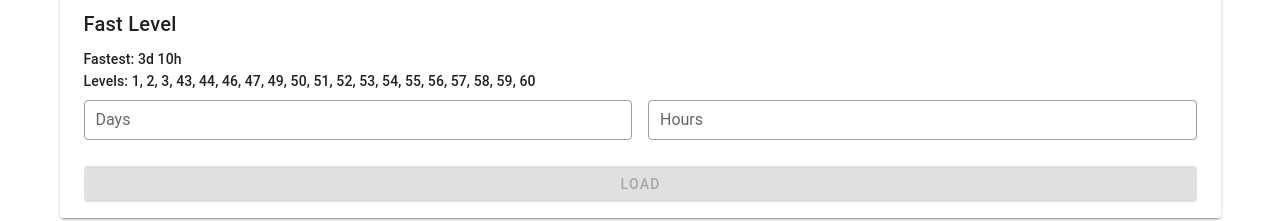
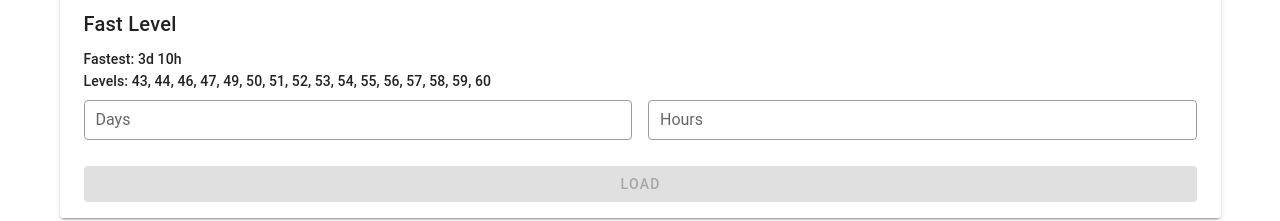
Before and after one commit to prabangkoro/wanikani-level-projection, a Vue app: page / in a window 1280 px wide. Shown: the part 358-579 px from the top of the page. Built offline with nearby package versions, Linux system fonts and the light colour scheme; a small style sheet from the web is missing.

Commit message:
revert 1 2 3

```diff
--- a/src/App.vue
+++ b/src/App.vue
@@ -180,7 +180,7 @@
 import Axios from 'axios'
 
 const MAX_LEVEL = 60
-const FAST_LEVEL = [1, 2, 3, 43, 44, 46, 47, 49, 50, 51, 52, 53, 54, 55, 56, 57, 58, 59, 60]
+const FAST_LEVEL = [43, 44, 46, 47, 49, 50, 51, 52, 53, 54, 55, 56, 57, 58, 59, 60]
 
 export default {
   name: 'App',
```
